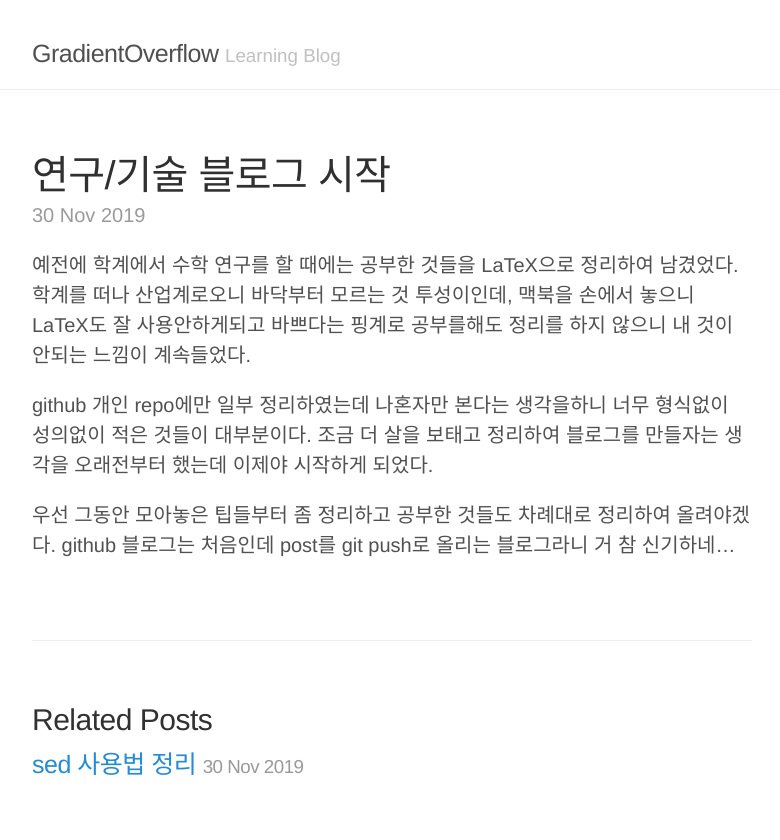
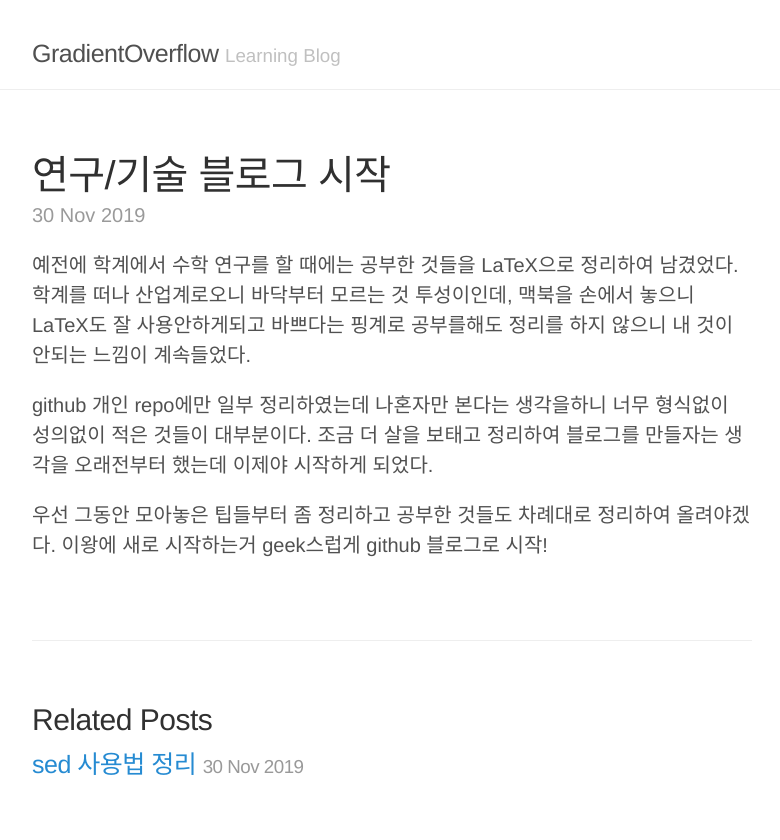
Before and after one commit to gradientoverflow/gradientoverflow.github.io, a Jekyll site: the page built from _posts/2019-11-30-start-post.md, in a window 1280 px wide. Shown: the part 102-942 px from the top of the page, without its empty margins (248-1028 px from the left). Built offline with Jekyll 4.4.1, drawn with Linux system fonts in a browser that asks for light colours; some web fonts are replaced.

```diff
--- a/_config.yml
+++ b/_config.yml
@@ -36,8 +36,8 @@
 #    values:
 #      layout: tag
 
-google_analytics:
-  ua: 'UA-109898110-1'
+#google_analytics:
+#  ua: 'UA-109898110-1'
 
 github:
   repo: 'https://github.com/gradientoverflow'
--- a/_posts/2019-11-30-start-post.md
+++ b/_posts/2019-11-30-start-post.md
@@ -5,9 +5,8 @@
 tags: []
 ---
 
-예전에 학계에서 수학 연구를 할 때에는 공부한 것들을 LaTeX으로 정리하여 남겼었다. <br>
-학계를 떠나 산업계로오니 바닥부터 모르는 것 투성이인데, 맥북을 손에서 놓으니 LaTeX도 잘 사용안하게되고 바쁘다는 핑계로 공부를해도 정리를 하지 않으니 내 것이 안되는 느낌이 계속들었다.
+예전에 학계에서 수학 연구를 할 때에는 공부한 것들을 LaTeX으로 정리하여 남겼었다. 학계를 떠나 산업계로오니 바닥부터 모르는 것 투성이인데, 맥북을 손에서 놓으니 LaTeX도 잘 사용안하게되고 바쁘다는 핑계로 공부를해도 정리를 하지 않으니 내 것이 안되는 느낌이 계속들었다.
 
 github 개인 repo에만 일부 정리하였는데 나혼자만 본다는 생각을하니 너무 형식없이 성의없이 적은 것들이 대부분이다. 조금 더 살을 보태고 정리하여 블로그를 만들자는 생각을 오래전부터 했는데 이제야 시작하게 되었다.
 
-우선 그동안 모아놓은 팁들부터 좀 정리하고 공부한 것들도 차례대로 정리하여 올려야겠다. github 블로그는 처음인데 post를 git push로 올리는 블로그라니 거 참 신기하네...
+우선 그동안 모아놓은 팁들부터 좀 정리하고 공부한 것들도 차례대로 정리하여 올려야겠다. 이왕에 새로 시작하는거 geek스럽게 github 블로그로 시작!
```
Also changed, not shown: _posts/2019-11-30-shell-sed.md (+2 -2 lines), Gemfile.lock.
